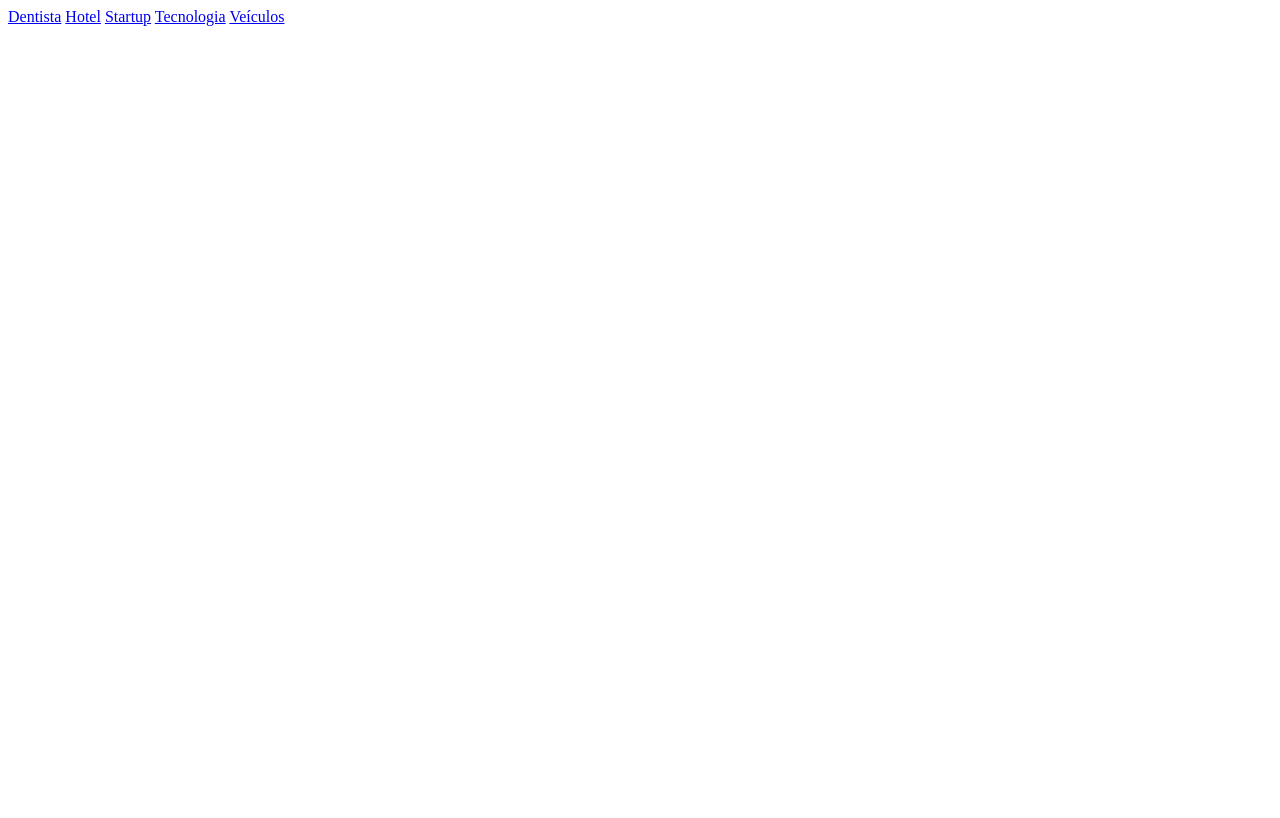
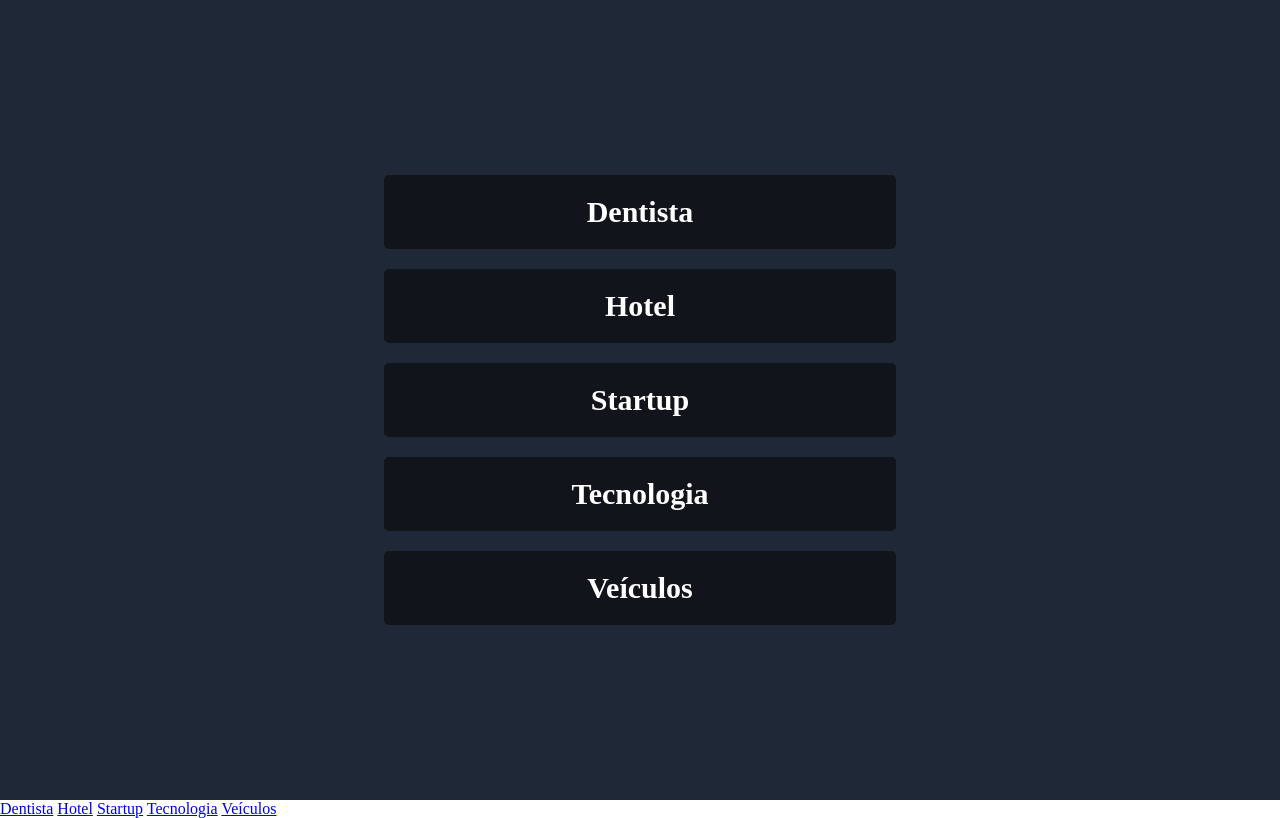
Before and after one commit to CaioQuirinoMedeiros/RMVeiculos, a plain HTML site: page index.html in a window 1280 px wide. Drawn offline with Linux system fonts and the light colour scheme.

Commit message:
Styling home page

```diff
--- a/index.html
+++ b/index.html
@@ -9,9 +9,18 @@
 	<meta name="author" content="Caio Quirino">
 	<meta name="viewport" content="width=device-width,initial-scale=1.0,maximum-scale=1.0" />
 
+  <link href="styles.css" rel="stylesheet" type="text/css" />
+
 </head>
 
 <body>
+  <div class="container">
+    <a class="button" href="Dentista"><h2>Dentista</h2></a>
+    <a class="button" href="Hotel"><h2>Hotel</h2></a>
+    <a class="button" href="Startup"><h2>Startup</h2></a>
+    <a class="button" href="Tecnologia"><h2>Tecnologia</h2></a>
+    <a class="button" href="Veículos"><h2>Veículos</h2></a>
+  </div>
   <a href="./Dentista">Dentista</a>
   <a href="Hotel">Hotel</a>
   <a href="Startup">Startup</a>
--- /dev/null
+++ b/styles.css
@@ -0,0 +1,32 @@
+* {
+  padding: 0;
+  margin: 0;
+  box-sizing: border-box;
+}
+
+.container {
+  height: 100vh;
+  width: 100vw;
+  display: flex;
+  flex-direction: column;
+  align-items: center;
+  justify-content: center;
+  background: #1f2836;
+}
+
+.button {
+  text-decoration: none;
+  width: 40%;
+  padding: 20px;
+  margin: 10px 0;
+  background: #11141a;
+  color: #fff;
+  text-align: center;
+  border-radius: 5px;
+  font-size: 20px;
+  transition: all 0.3s;
+}
+
+.button:hover {
+  background: #3b522d;
+}
```
